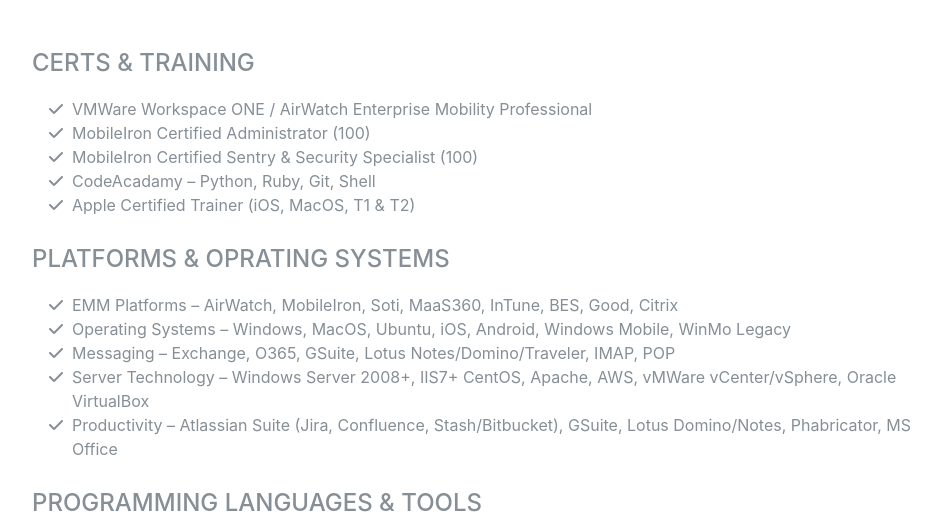
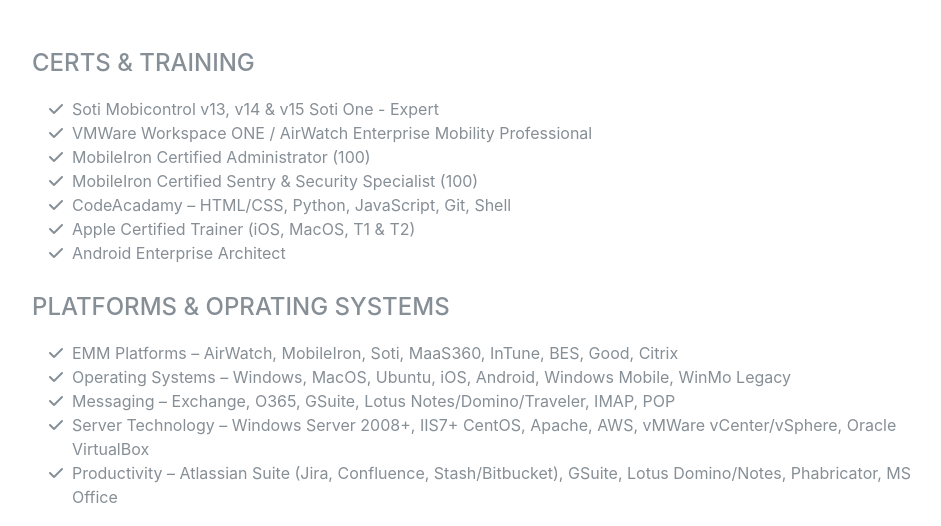
Before and after one commit to ninexmobility/willworlandcom, a website with bundled scripts: page index.html in a window 1280 px wide. Shown: the part 1105-1631 px from the top of the page, without its empty margins (288-1229 px from the left). Built offline with nearby package versions, Linux system fonts and the light colour scheme; a web font is replaced by a local one.

Commit message:
update index

```diff
--- a/index.html
+++ b/index.html
@@ -109,6 +109,9 @@
           <ul class="fa-ul mb-0">
             <li>
               <i class="fa-li fa fa-check"></i>
+              Soti Mobicontrol v13, v14 & v15 Soti One - Expert</li>
+            <li>
+              <i class="fa-li fa fa-check"></i>
               VMWare Workspace ONE / AirWatch Enterprise Mobility Professional</li>
             <li>
               <i class="fa-li fa fa-check"></i>
@@ -118,10 +121,13 @@
               MobileIron Certified Sentry & Security Specialist (100)</li>
             <li>
               <i class="fa-li fa fa-check"></i>
-              CodeAcadamy – Python, Ruby, Git, Shell</li>
+              CodeAcadamy – HTML/CSS, Python, JavaScript, Git, Shell</li>
             <li>
               <i class="fa-li fa fa-check"></i>
               Apple Certified Trainer (iOS, MacOS, T1 & T2)</li>
+            <li>
+              <i class="fa-li fa fa-check"></i>
+              Android Enterprise Architect</li>
           </ul>
             <br>
           <div class="subheading mb-3">Platforms & Oprating Systems</div>
```
